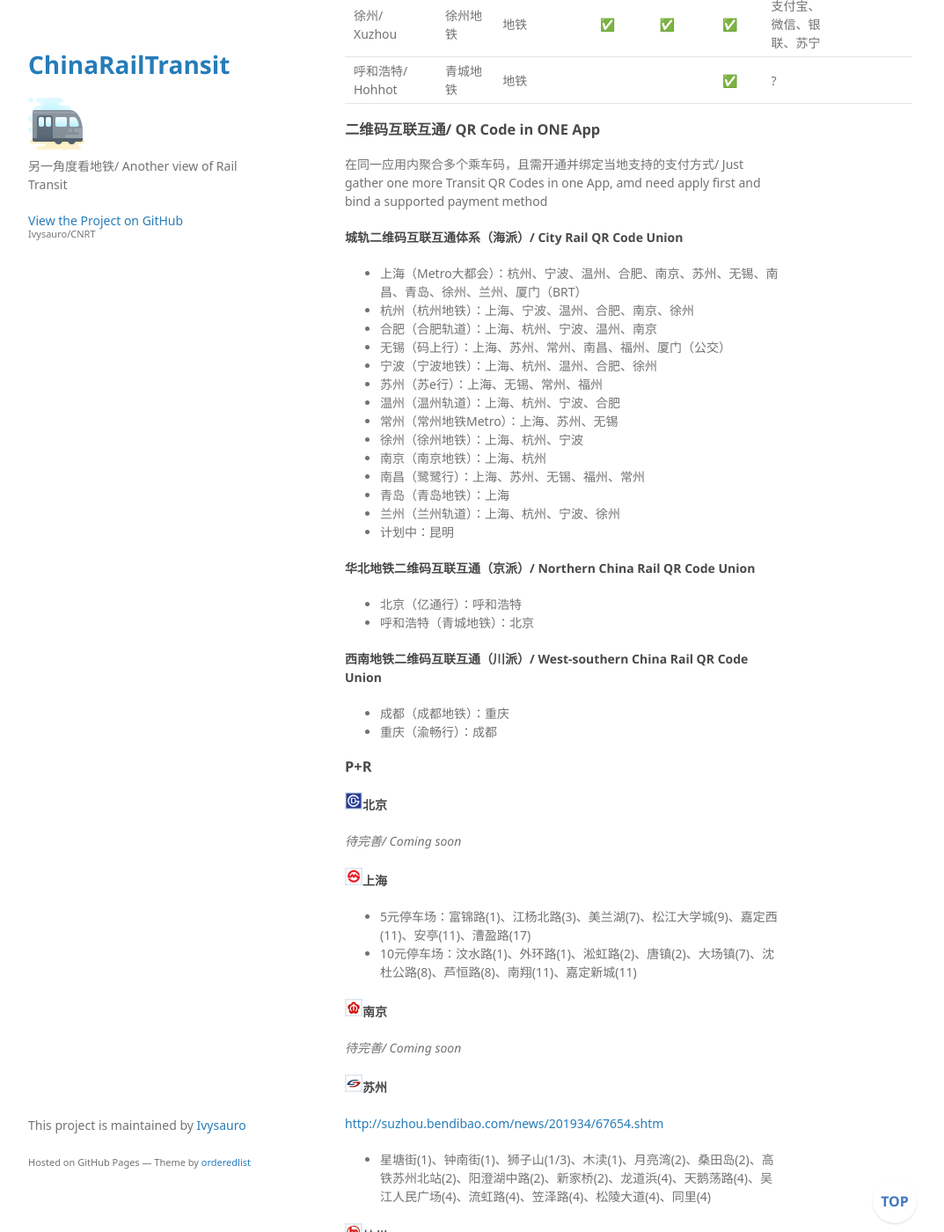
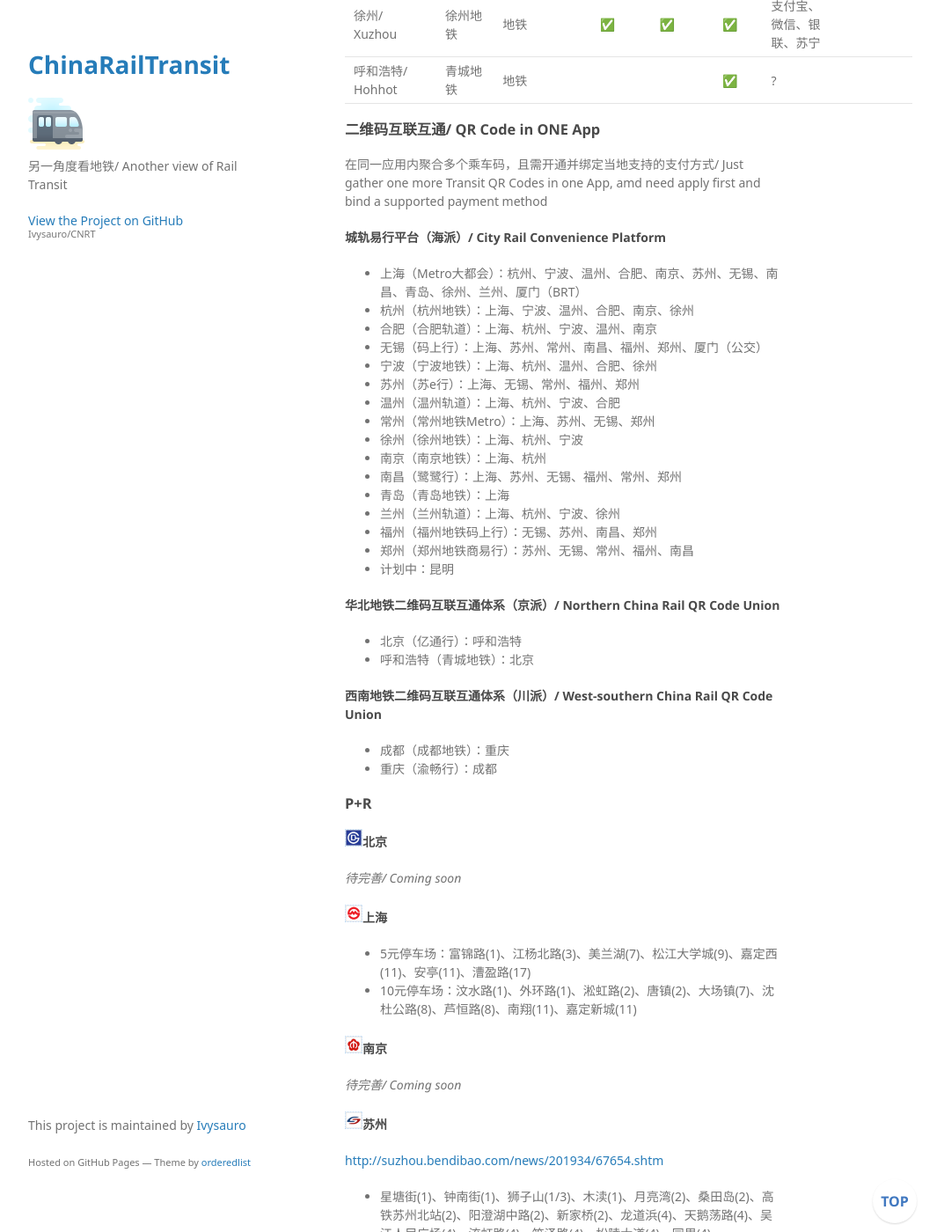
Before and after one commit to Ivysauro/CNRT, a Jekyll site: the page built from data/General Operations.md, in a window 1280 px wide and 1400 px high, scrolled down 9093 px. Shown: the whole window at 88% size, without its empty margins (178-1251 px from the left). Built offline with Jekyll 4.4.1, drawn with Linux system fonts in a browser that asks for light colours; some web fonts are replaced; our own code applies the rules of GitHub Pages for plain Markdown files; a script that is not in the unit is left out.

Commit message:
🍊更新郑州数据

```diff
--- a/data/General Operations.md
+++ b/data/General Operations.md
@@ -211,29 +211,31 @@
 
 在同一应用内聚合多个乘车码，且需开通并绑定当地支持的支付方式/ Just gather one more Transit QR Codes in one App, amd need apply first and bind a supported payment method
 
-#### 城轨二维码互联互通体系（海派）/ City Rail QR Code Union
+#### 城轨易行平台（海派）/ City Rail Convenience Platform
 
 - 上海（Metro大都会）：杭州、宁波、温州、合肥、南京、苏州、无锡、南昌、青岛、徐州、兰州、厦门（BRT）
 - 杭州（杭州地铁）：上海、宁波、温州、合肥、南京、徐州
 - 合肥（合肥轨道）：上海、杭州、宁波、温州、南京
-- 无锡（码上行）：上海、苏州、常州、南昌、福州、厦门（公交）
+- 无锡（码上行）：上海、苏州、常州、南昌、福州、郑州、厦门（公交）
 - 宁波（宁波地铁）：上海、杭州、温州、合肥、徐州
-- 苏州（苏e行）：上海、无锡、常州、福州
+- 苏州（苏e行）：上海、无锡、常州、福州、郑州
 - 温州（温州轨道）：上海、杭州、宁波、合肥
-- 常州（常州地铁Metro）：上海、苏州、无锡
+- 常州（常州地铁Metro）：上海、苏州、无锡、郑州
 - 徐州（徐州地铁）：上海、杭州、宁波
 - 南京（南京地铁）：上海、杭州
-- 南昌（鹭鹭行）：上海、苏州、无锡、福州、常州
+- 南昌（鹭鹭行）：上海、苏州、无锡、福州、常州、郑州
 - 青岛（青岛地铁）：上海
 - 兰州（兰州轨道）：上海、杭州、宁波、徐州
+- 福州（福州地铁码上行）：无锡、苏州、南昌、郑州
+- 郑州（郑州地铁商易行）：苏州、无锡、常州、福州、南昌
 - 计划中：昆明
 
-#### 华北地铁二维码互联互通（京派）/ Northern China Rail QR Code Union
+#### 华北地铁二维码互联互通体系（京派）/ Northern China Rail QR Code Union
 
 - 北京（亿通行）：呼和浩特
 - 呼和浩特（青城地铁）：北京
 
-#### 西南地铁二维码互联互通（川派）/ West-southern China Rail QR Code Union
+#### 西南地铁二维码互联互通体系（川派）/ West-southern China Rail QR Code Union
 
 - 成都（成都地铁）：重庆
 - 重庆（渝畅行）：成都
```
